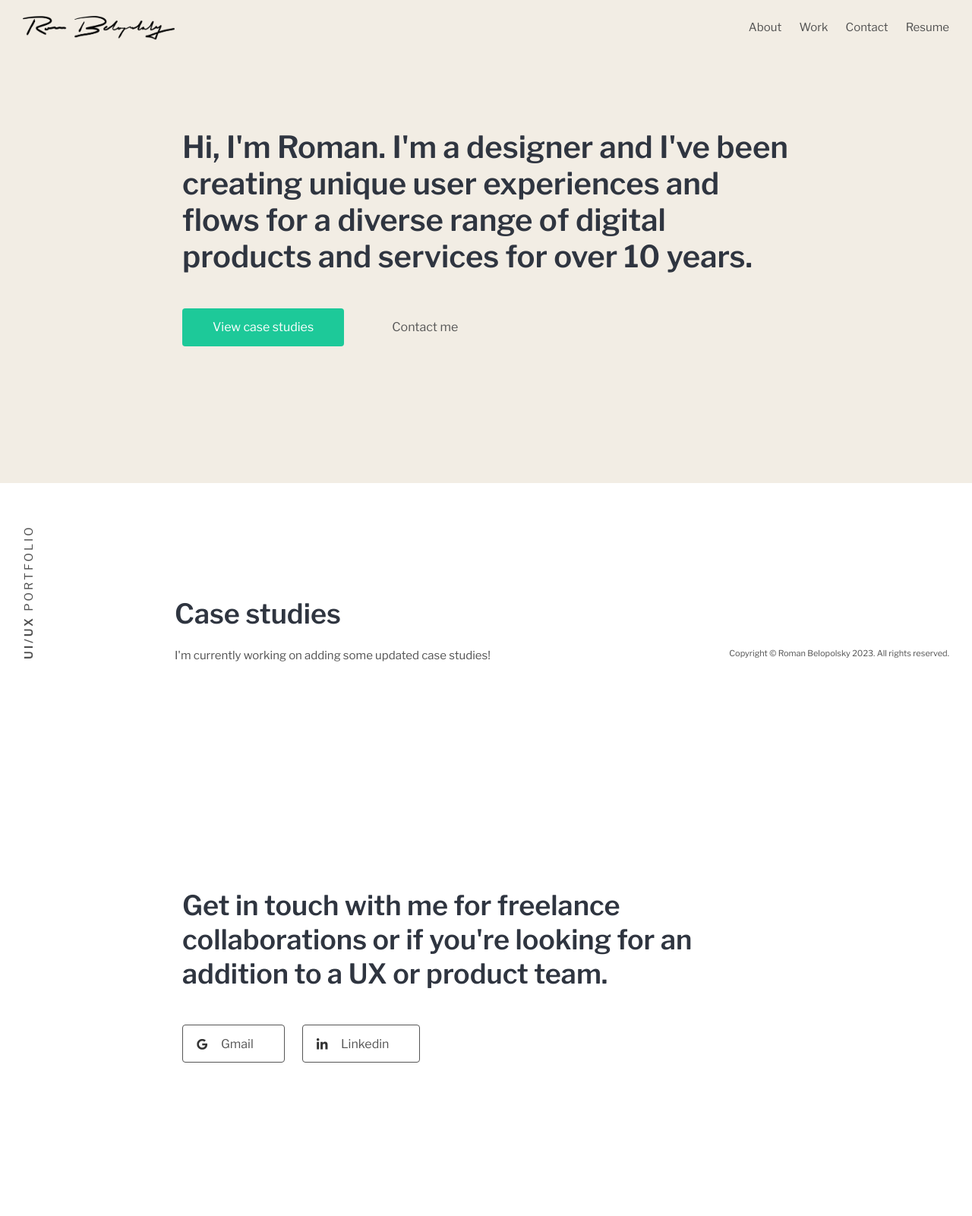
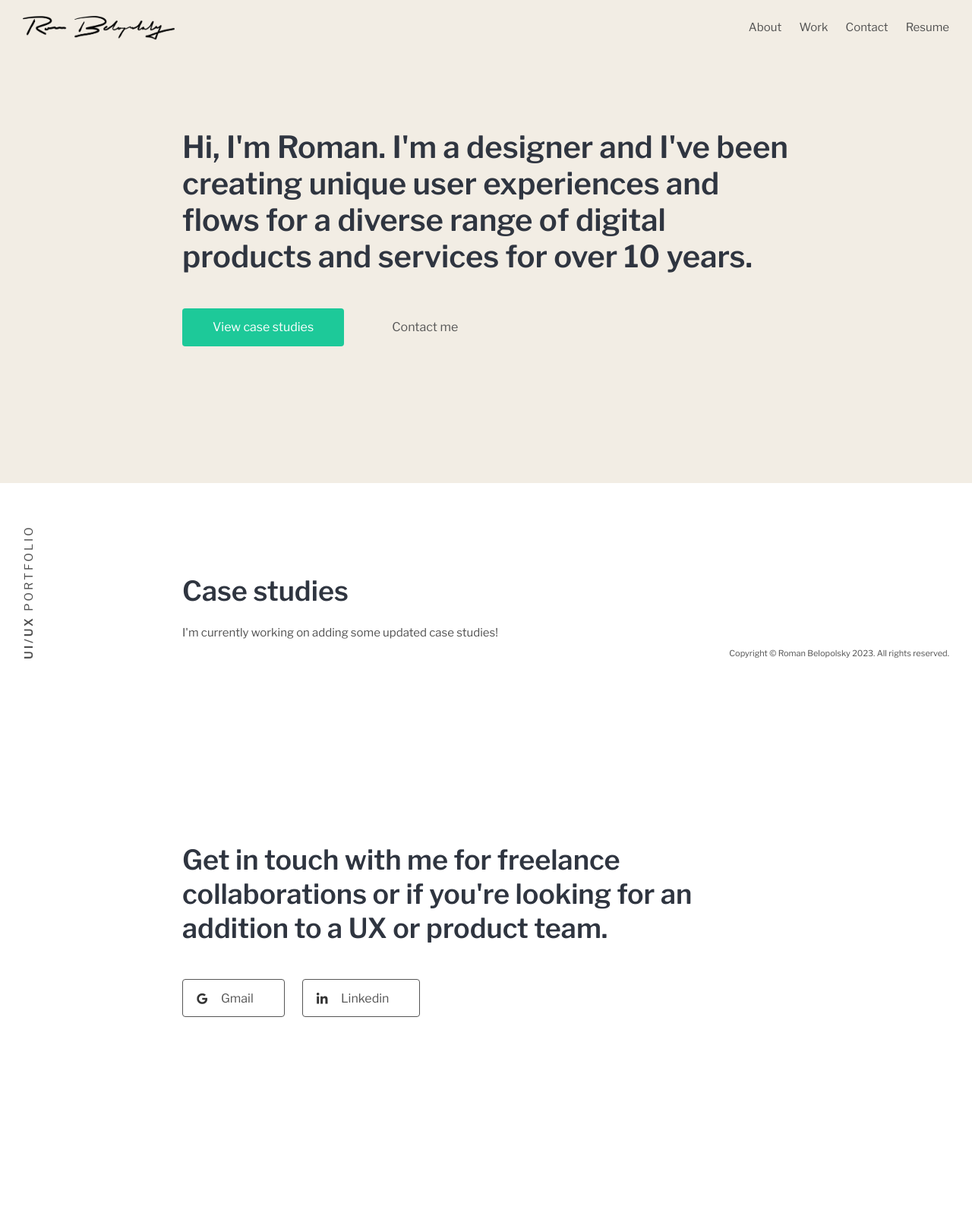
Before and after one commit to rbelopolsky/rbelopolsky.github.io, a Jekyll site: the page built from index.html, in a window 1280 px wide. Shown: the whole page at 76% size. Built offline with Jekyll 4.4.1, drawn with Linux system fonts in a browser that asks for light colours; comment, search, counter and statistics services are not loaded; after the commit the page ends 1541 px from its top, so only the background shows below that.

Commit message:
Clean up padding

```diff
--- a/index.html
+++ b/index.html
@@ -20,7 +20,7 @@ nav-link: '#'
       </div>
     </div>
 </div>
-<div id="mainContent" class="section">
+    <!-- <div id="mainContent" class="section">
         <div class="container">
           <div class="row">
             <div class="columns eight section reduce-padding">
@@ -28,7 +28,7 @@ nav-link: '#'
               <p>I'm currently working on adding some updated case studies!</p>
             </div>
           </div>
-      <!-- <div class="row">
+          <div class="row">
             <div class="columns six">
                 <a href="study/gifting-flow-redesign">
                     <div class="overlay-parent" style="position: relative;">
@@ -177,10 +177,20 @@ nav-link: '#'
                         </div>
                     </div>
                 </a>
-        </div> -->
             </div>
         </div>
-<!-- </div> -->
+    </div>
+</div> -->
+    <div id="MainContent" class="section">
+        <div class="container">
+          <div class="row">
+            <div class="headline">
+              <h2>Case studies</h2>
+                <p>I'm currently working on adding some updated case studies!</p>
+            </div>
+          </div>
+        </div>
+    </div>
     <div id="contact" class="section">
         <div class="container">
           <div class="row">
```
Lines whose indentation alone changed are shown as unchanged.
